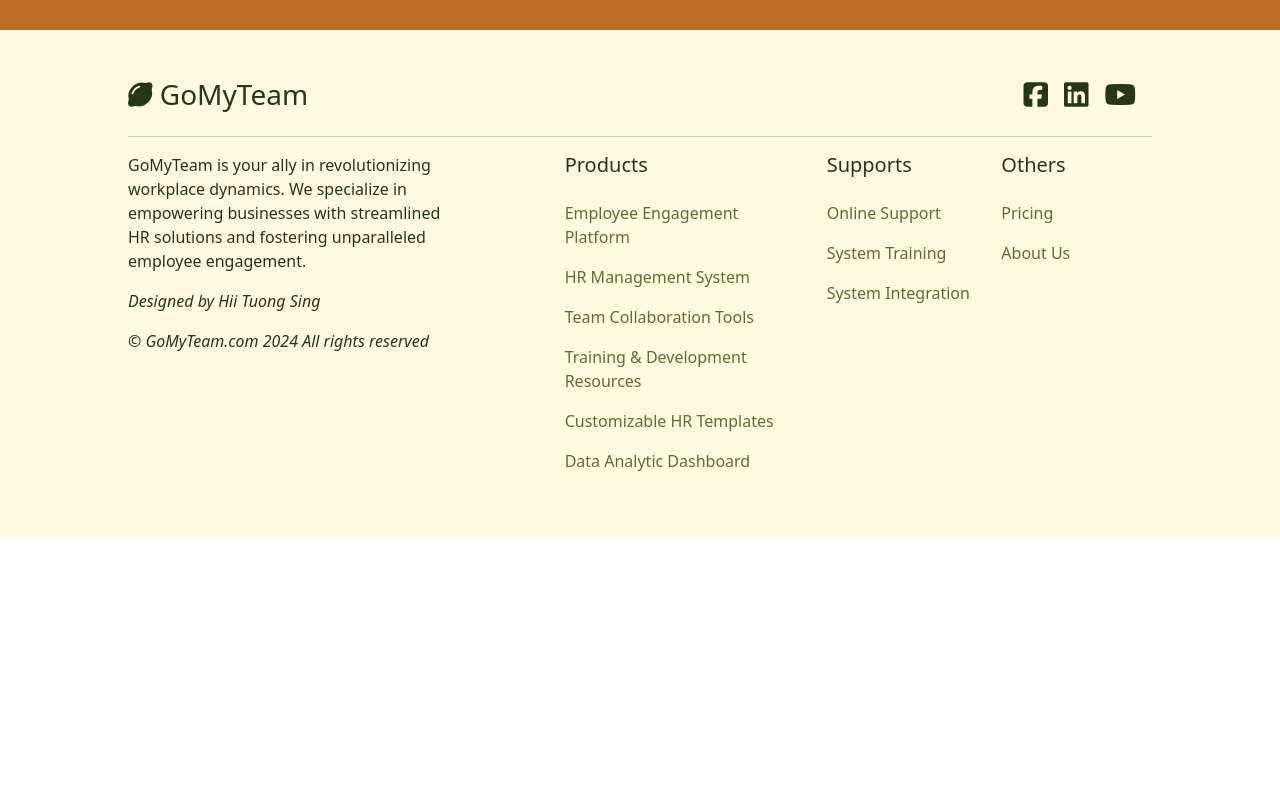
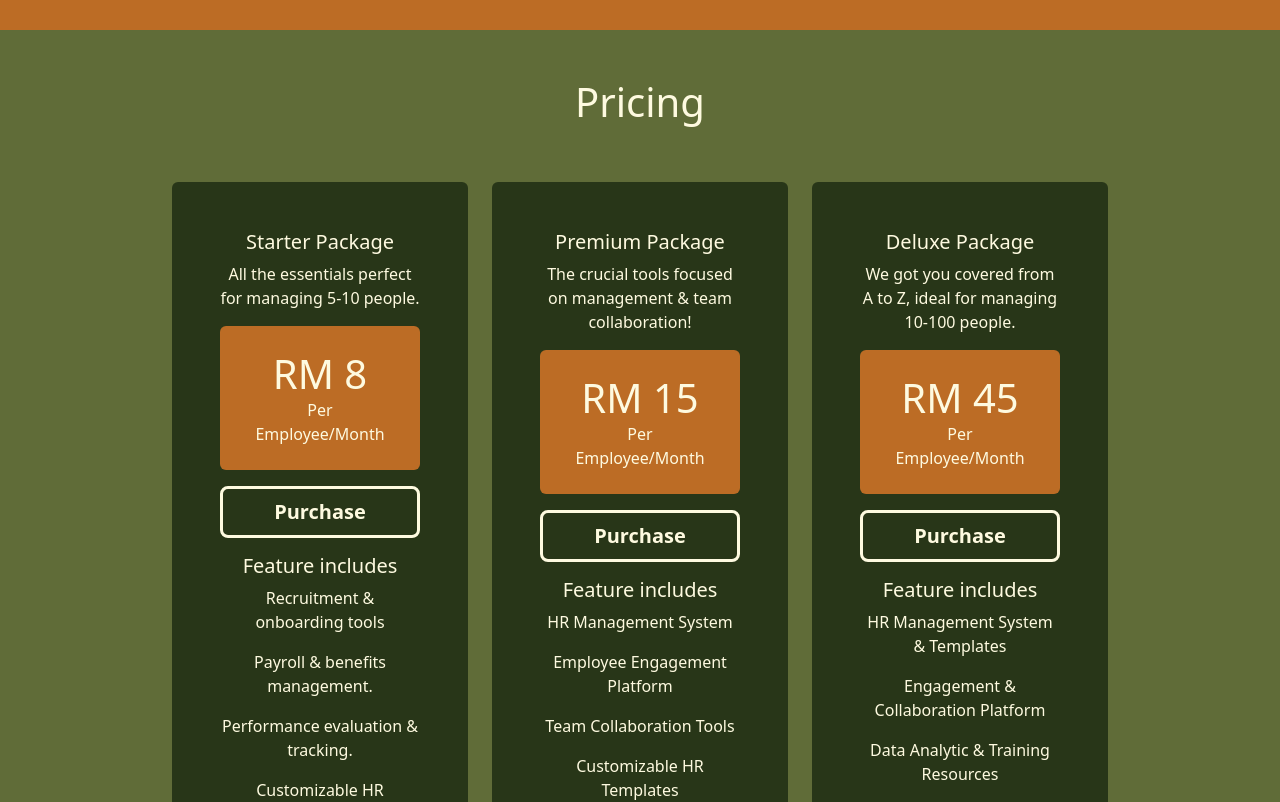
Before and after one commit to HiiTuongSing/GoMyTeam, a React (Vite) app: page /GoMyTeam/pricing in a window 1280 px wide. Shown: the part 480-1282 px from the top of the page. Before the commit the page ends 1017 px from the top, so only its background shows below. Built offline with nearby package versions, Linux system fonts and the light colour scheme.

Commit message:
Updated pricing page
Added PricingPanel.jsx
Updated BackToTopBtn's css

```diff
--- a/src/components/BackToTopButton.jsx
+++ b/src/components/BackToTopButton.jsx
@@ -36,8 +36,9 @@ export default function BackToTopButton() {
     <button
       onClick={topFunction}
       ref={mybuttonRef}
-      id="myBtn"
+      id="backToTopBtn"
       title="Go to top"
+      className="p-3 rounded fs-4"
     >
       <i class="fa-solid fa-angles-up"></i>
     </button>
--- /dev/null
+++ b/src/components/PricingPanel.jsx
@@ -0,0 +1,48 @@
+import React from "react";
+import { Link } from "react-router-dom";
+
+// 1. Use the tag below:
+// <PricingPanel title="" pricingArray={pricingArray} />
+// 2. Use the following array:
+// const pricingArray = [
+//   {
+//     title: "XX Package",
+//     subtitle: "Pick me!",
+//     price: "RMXX",
+//     linkPath: "/GoMyTeam/placeholder-page",
+//     features: ["feature 1", "feature 2", "feature 3"],
+//   },
+// ];
+// 3. The css is located at src/styles/components.css
+
+export default function PricingPanel({ title, pricingArray }) {
+  return (
+    <div className="pricing-panel-container pt-5">
+      <h1 className="text-center">{title}</h1>
+      <div className="row w-75 m-auto">
+        {pricingArray.map((item, index) => (
+          <div key={index} className="col">
+            <div className="pricing-panel rounded m-auto text-center p-5 my-5">
+              <h5>{item.title}</h5>
+              <p className="fw-light">{item.subtitle}</p>
+              <div className="price-box rounded p-4 mb-3">
+                <h1 className="m-0">{item.price}</h1>
+                <p className="m-0">Per Employee/Month</p>
+              </div>
+              <Link
+                className="btn btn-basic btn-lg w-100 mb-3"
+                to={item.linkPath}
+              >
+                Purchase
+              </Link>
+              <h5>Feature includes</h5>
+              {item.features.map((feature, index) => (
+                <p key={index}>{feature}</p>
+              ))}
+            </div>
+          </div>
+        ))}
+      </div>
+    </div>
+  );
+}
--- a/src/pages/Pricing.jsx
+++ b/src/pages/Pricing.jsx
@@ -2,17 +2,69 @@ import React from "react";
 
 //components
 import HeroBanner from "../components/HeroBanner";
+import PricingPanel from "../components/PricingPanel";
+import ActionBanner from "../components/ActionBanner";
 
 //images
 import HeroImage from "../images/sea.jpg";
 
+const pricingArray = [
+  {
+    title: "Starter Package",
+    subtitle: "All the essentials perfect for managing 5-10 people.",
+    price: "RM 8",
+    linkPath: "/GoMyTeam/placeholder-page",
+    features: [
+      "Recruitment & onboarding tools",
+      "Payroll & benefits management.",
+      "Performance evaluation & tracking.",
+      "Customizable HR Templates",
+    ],
+  },
+  {
+    title: "Premium Package",
+    subtitle: "The crucial tools focused on management & team collaboration!",
+    price: "RM 15",
+    linkPath: "/GoMyTeam/placeholder-page",
+    features: [
+      "HR Management System",
+      "Employee Engagement Platform",
+      "Team Collaboration Tools",
+      "Customizable HR Templates",
+    ],
+  },
+  {
+    title: "Deluxe Package",
+    subtitle:
+      "We got you covered from A to Z, ideal for managing 10-100 people.",
+    price: "RM 45",
+    linkPath: "/GoMyTeam/placeholder-page",
+    features: [
+      "HR Management System & Templates",
+      "Engagement & Collaboration Platform",
+      "Data Analytic & Training Resources",
+    ],
+  },
+];
+
 export default function Pricing() {
   return (
-    <HeroBanner
-      title="Pricing"
-      description="Compatibility issues? We got you covered!"
-      buttonText="More info >>"
-      imagePath={HeroImage}
-    />
+    <>
+      <HeroBanner
+        title="Pricing"
+        description="Choose from one of the packages, or contact us for a more customized plan!"
+        buttonText="More info >>"
+        imagePath={HeroImage}
+      />
+
+      <PricingPanel title="Pricing" pricingArray={pricingArray} />
+
+      <ActionBanner
+        title="Need a more customized package?"
+        description="No problem! Tell us more about your business and we'll direct you to the best plan based on your requirements."
+        buttonText="Get started"
+        buttonLink="/GoMyTeam/placeholder-page"
+      />
+    </>
   );
 }
--- a/src/styles/components.css
+++ b/src/styles/components.css
@@ -179,3 +179,15 @@
     }
   }
 }
+
+.pricing-panel-container {
+  background-color: var(--primary-color-light);
+  color: var(--extra-color);
+  .pricing-panel {
+    background-color: var(--primary-color-dark);
+    max-width: 350px;
+    .price-box {
+      background-color: var(--secondary-color-dark);
+    }
+  }
+}
--- a/src/styles/index.css
+++ b/src/styles/index.css
@@ -10,7 +10,7 @@
   padding: 0;
 }
 
-#myBtn {
+#backToTopBtn {
   display: none;
   position: fixed;
   bottom: 20px;
@@ -18,14 +18,11 @@
   z-index: 99;
   border: none;
   outline: none;
-  background-color: red;
+  background-color: var(--primary-color-dark);
   color: white;
   cursor: pointer;
-  padding: 15px;
-  border-radius: 10px;
-  font-size: 18px;
+
+  &:hover {
+    background-color: var(--primary-color-light);
+  }
 }
-
-#myBtn:hover {
-  background-color: #555; /* Add a dark-grey background on hover */
-}
```
Also changed, not shown: src/components/Tabs.jsx (+16 -13 lines).
